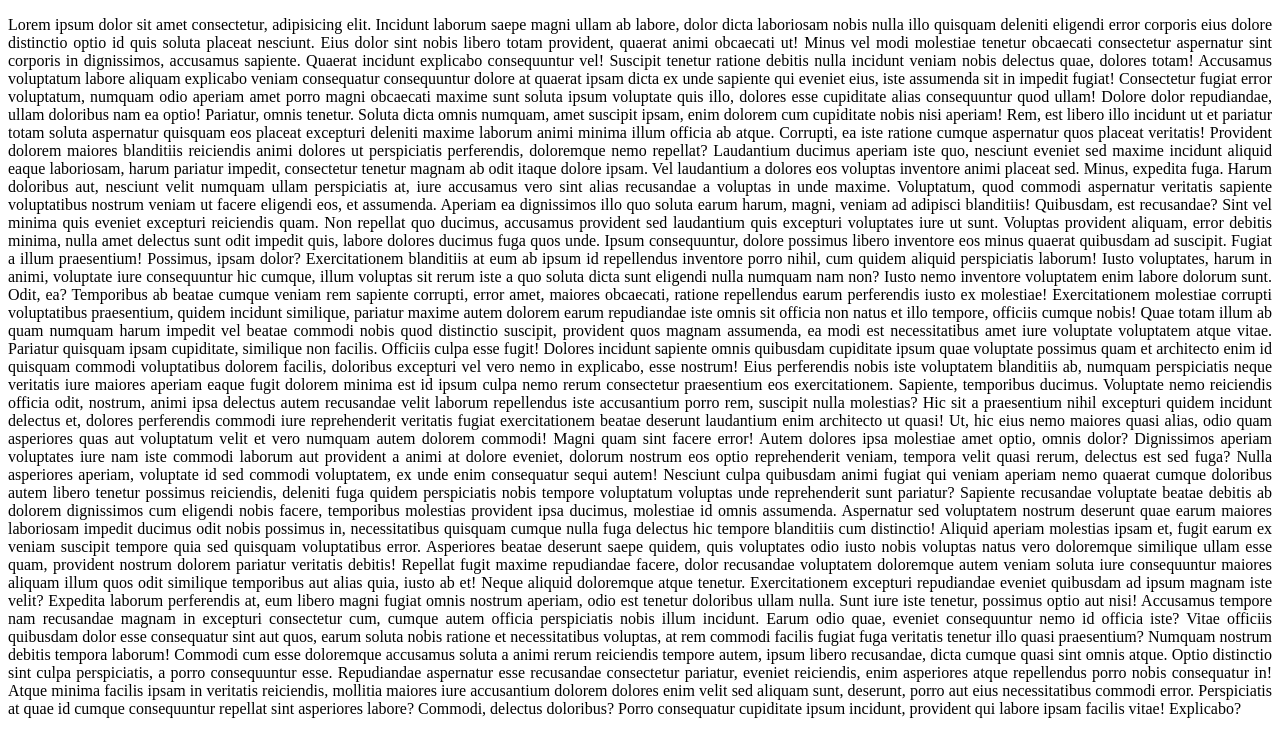
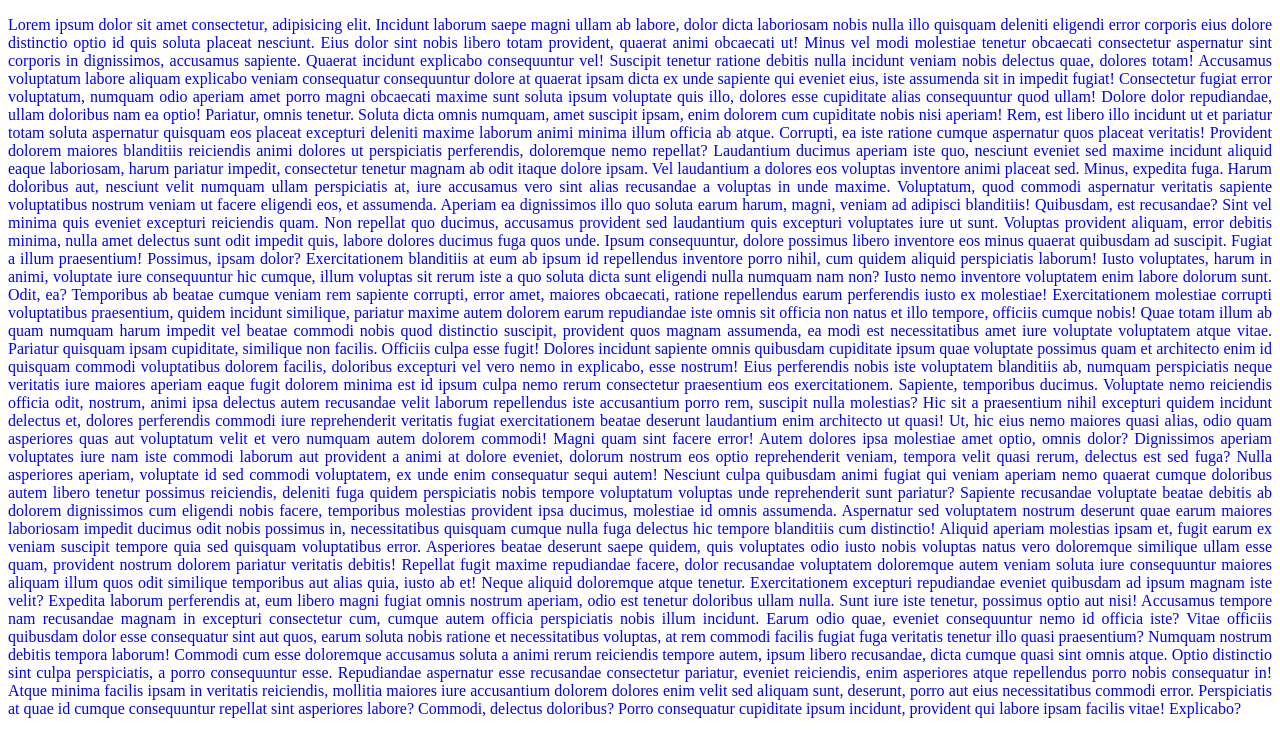
Before and after one commit to le13mondial/text-git, a plain HTML site: page index.html in a window 1280 px wide. Drawn offline with Linux system fonts and the light colour scheme.

Commit message:
test dune branche

```diff
--- a/css/style.css
+++ b/css/style.css
@@ -1,3 +1,4 @@
 p{
     text-align: justify;
+    color: blue;
 }
```
